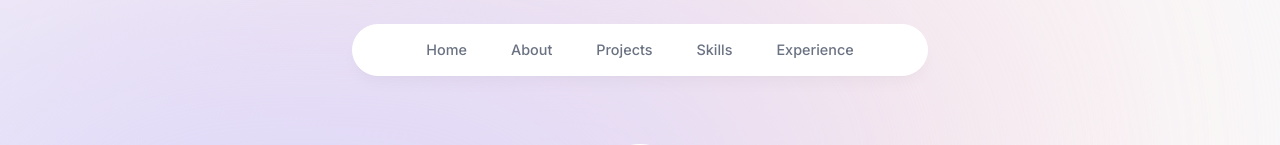
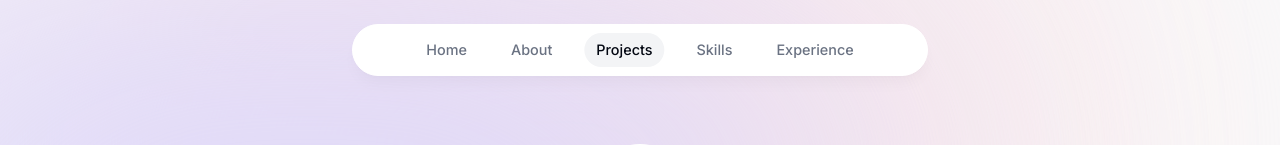
Before and after one commit to saketdixit/portfolio, a Next.js app: page / in a window 1280 px wide. Shown: the top 145 px of the page. Built offline with nearby package versions, Linux system fonts and the light colour scheme.

Commit message:
Updated some animations, made it smoother, added a hook and useeffect, a contextapi

```diff
--- a/app/layout.tsx
+++ b/app/layout.tsx
@@ -4,6 +4,7 @@
 
 import Header from "@/components/header";
 import { Inter } from "next/font/google";
+import ActiveSectionContextProvider from "@/context/active-section-context";
 
 const inter = Inter({
   subsets: ["latin"]
@@ -44,8 +45,12 @@
         sm:w-[68.75rem] md:left-[-33rem] lg:left-[-28rem] xl:left-[-15rem] 2xl:left-[-5rem]">
         </div>
         {/* <div className="bg-blue-600 absolute top-[6rem] -z-1 right-[11rem] h-[5.25rem] w-[60.25rem] -rotate-45" ></div> */}
-        <Header />
-        {children}
+
+        <ActiveSectionContextProvider>
+
+          <Header />
+          {children}
+        </ActiveSectionContextProvider>
       </body>
     </html>
   );
--- a/components/about.tsx
+++ b/components/about.tsx
@@ -2,10 +2,25 @@
 
 import { ABOUT_TEXT } from "@/lib/sectiondata";
 import { motion } from "framer-motion"
-import React from "react"
+import React, { useEffect, useRef } from "react"
 import SectionHeading from "./section-heading";
+import { useInView } from "react-intersection-observer";
+import { useActiveSectionContext } from "@/context/active-section-context";
+
 
 export default function About() {
+    const {ref, inView} = useInView({
+        threshold: 0.75
+    });
+
+    const {setActiveSection, timeOfLastClick} = useActiveSectionContext();
+
+    useEffect(() => {
+        if(inView && Date.now() - timeOfLastClick > 1500) {
+            setActiveSection("About")
+        }
+    }, [inView, setActiveSection, timeOfLastClick] );
+
     return (
         <motion.section
         id="about"
@@ -15,10 +30,10 @@
         transition={{
             delay: 0.17
         }}
+        ref={ref}
         >
             <SectionHeading> About Me </SectionHeading>
             {ABOUT_TEXT}
         </motion.section>
-
     )
 }
--- a/components/header.tsx
+++ b/components/header.tsx
@@ -3,10 +3,13 @@
 import React from 'react'
 import { motion } from "framer-motion"
 import { links } from "@/lib/data"
-import { VscDatabase } from 'react-icons/vsc';
+import clsx from "clsx"
 import Link from 'next/link';
+import { useActiveSectionContext } from '@/context/active-section-context';
 
 export default function Header() {
+    const { activeSection, setActiveSection, timeOfLastClick, setTimeOfLastClick } = useActiveSectionContext();
+
     return <header className='z-[999] relative'>
         <motion.div className="fixed top-0 left-1/2 h-[4.5rem] w-full rounded-none
         border border-white border-opacity-40 bg-white bg-opacity-80 shadow-lg shadow-black/[0.03] backdrop-blur-[0.5rem]
@@ -21,14 +24,30 @@
             items-center justify-center gap-y-1 text-[0.9rem] font-medium text-gray-500
             sm:w-[initial] sm:flex-nowrap sm:gap-5'>
                 {links.map((link) => (
-                    <motion.li className="h-3/4 flex items-center justify-center"
+                    <motion.li className="h-3/4 flex items-center justify-center relative"
                     initial = {{y: -100, opacity: 0}}
                     animate = {{y: 0 , opacity: 1}}
                     key={link.hash}
                     >
-                        <Link className="flex w-full items-center justify-center px-3 py-3
-                        hover:text-gray-950 transition" href ={link.hash}>
+                        <Link className={clsx("flex w-full items-center justify-center px-3 py-3 hover:text-gray-950 transition",
+                        {"text-gray-950" : activeSection === link.name,}
+                        )}
+                        href ={link.hash}
+                        onClick={() => {
+                            setActiveSection(link.name)
+                            setTimeOfLastClick(Date.now())
+                        }}
+                        >
                             {link.name}
+                            { link.name === activeSection && (
+                            <motion.span className='bg-gray-100 absolute rounded-full inset-0 -z-10'
+                            layoutId="activeSection"
+                            transition={{
+                                type: "spring",
+                                stiffness: 380,
+                                damping: 30,
+                            }}></motion.span>
+                            )}
                         </Link>
                     </motion.li>
                 ))}
--- a/components/intro.tsx
+++ b/components/intro.tsx
@@ -1,6 +1,6 @@
 "use client";
 
-import React from 'react';
+import React, { useEffect } from 'react';
 import Image from 'next/image'
 import { motion } from "framer-motion"
 
@@ -11,10 +11,26 @@
 import { FaGithub, FaLinkedin } from "react-icons/fa6";
 import { SiReaddotcv } from "react-icons/si";
 import { INTRO_TEXT } from '@/lib/sectiondata';
+import { useActiveSectionContext } from '@/context/active-section-context';
+import { useInView } from 'react-intersection-observer';
 
 export default function Intro() {
+    const {ref, inView} = useInView({
+        threshold: 0.5
+    });
+
+    const {setActiveSection, timeOfLastClick} = useActiveSectionContext();
+
+        useEffect(() => {
+            if(inView && Date.now() - timeOfLastClick > 1500) {
+                setActiveSection("Home")
+            }
+        }, [inView, setActiveSection, timeOfLastClick] );
+
     return (
-        <section id="home"
+        <section
+        ref = {ref}
+        id="home"
         className='mb-28 max-w-[50rem] text-center sm:mb-0 scroll-mt-100'>
             <div className='flex items-center justify-center'>
                 <div className='relative'>
--- a/components/projects.tsx
+++ b/components/projects.tsx
@@ -1,14 +1,31 @@
+"use client";
 
-import React from 'react'
+import React, { useEffect } from 'react'
 import SectionHeading from './section-heading'
 import { projectsData } from '@/lib/data';
 import Project from './project';
 
+import { useActiveSectionContext } from '@/context/active-section-context';
+import { useInView } from 'react-intersection-observer';
+
 
 
 export default function Projects() {
+    const {ref, inView} = useInView({
+        threshold: 0.5
+    });
+
+    const {setActiveSection, timeOfLastClick} = useActiveSectionContext();
+
+        useEffect(() => {
+            if(inView && Date.now() - timeOfLastClick > 1500) {
+                setActiveSection("Projects")
+            }
+        }, [inView, setActiveSection, timeOfLastClick] );
+
     return (
-        <section className = "scroll-mt-28" id="projects">
+        <section className = "scroll-mt-28" id="projects"
+        ref = {ref}>
             <SectionHeading>My projects</SectionHeading>
             <div>
                 {projectsData.map((project, index) => (
--- /dev/null
+++ b/context/active-section-context.tsx
@@ -0,0 +1,44 @@
+"use client"
+
+import React, { useState, createContext, useContext } from 'react'
+import { links } from '@/lib/data'
+
+type SectionName = typeof links[number]["name"]
+type ActiveSectionContextProviderProps = {
+    children: React.ReactNode
+};
+
+type ActiveSectionContextType = {
+    activeSection: SectionName
+    setActiveSection: React.Dispatch<React.SetStateAction<SectionName>>;
+    timeOfLastClick: number
+    setTimeOfLastClick: React.Dispatch<React.SetStateAction<number>>;
+}
+
+export const ActiveSectionContext = createContext<ActiveSectionContextType | null>(null);
+
+export default function ActiveSectionContextProvider(
+    {children} : ActiveSectionContextProviderProps) {
+    const [activeSection, setActiveSection] = useState<SectionName>('Home')
+    const [timeOfLastClick, setTimeOfLastClick] = useState<number>(0) //Use this to check and disable inView functionality temporarily
+
+    return (<ActiveSectionContext.Provider value={{
+        activeSection,
+        setActiveSection,
+        timeOfLastClick,
+        setTimeOfLastClick
+    }}
+    >
+        {children}
+    </ActiveSectionContext.Provider>);
+}
+
+export function useActiveSectionContext() {
+    const context = useContext(ActiveSectionContext);
+
+    if (context === null) {
+        throw new Error("useActiveSectionContext must be used within an ActiveSectionContextProvider");
+    }
+
+    return context;
+}
--- a/package.json
+++ b/package.json
@@ -9,11 +9,13 @@
     "lint": "next lint"
   },
   "dependencies": {
+    "clsx": "^2.1.1",
     "framer-motion": "^12.4.9",
     "next": "15.2.0",
     "react": "^19.0.0",
     "react-dom": "^19.0.0",
-    "react-icons": "^5.5.0"
+    "react-icons": "^5.5.0",
+    "react-intersection-observer": "^9.16.0"
   },
   "devDependencies": {
     "@eslint/eslintrc": "^3",
```
Also changed, not shown: 1 other file (tests, documents, lock files or other folders).
